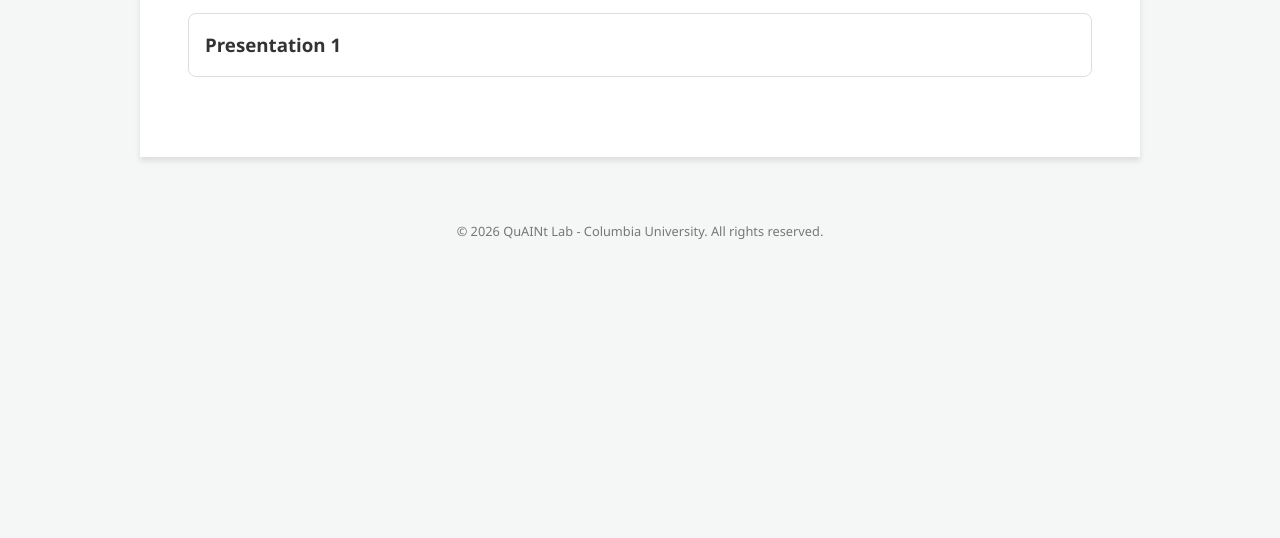
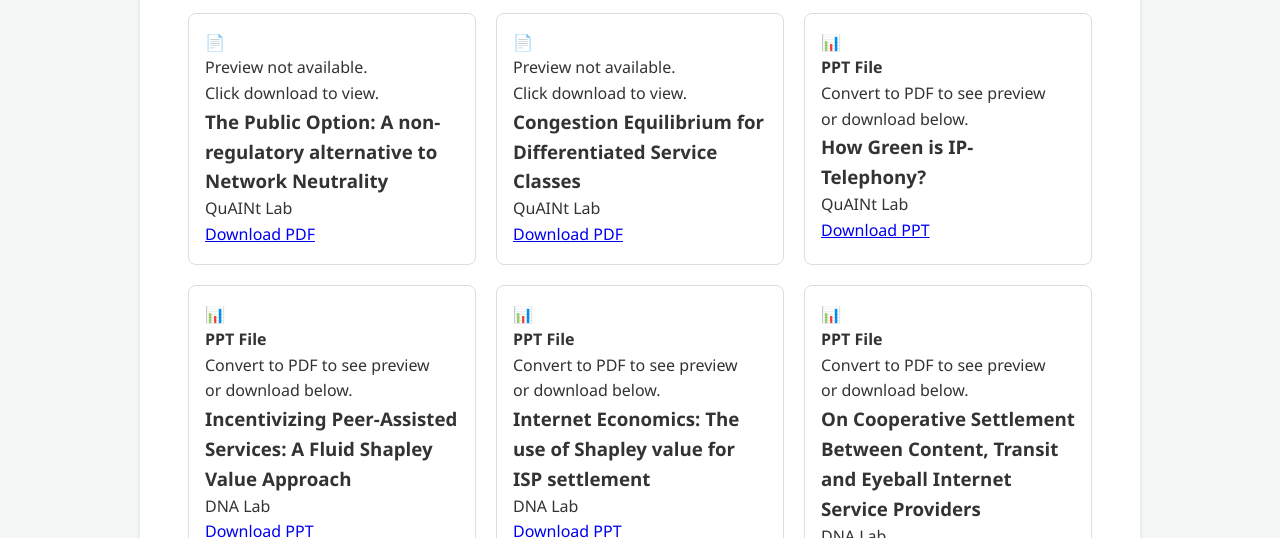
Before and after one commit to justindbeltran/QuAINt-Lab, a plain HTML site: page presentations.html in a window 1280 px wide. Shown: the part 262-800 px from the top of the page. Drawn offline with Linux system fonts and the light colour scheme.

Commit message:
Switching presentations to JS

```diff
--- a/presentations.html
+++ b/presentations.html
@@ -10,7 +10,7 @@
 
 <div class="brand-bar">
     <div class="inner-container">
-        <img src="images/columbia_logo.png" alt="Columbia University Logo">
+         <img src="images/columbia_logo.png" alt="Columbia University Logo" onerror="this.style.display='none'">
     </div>
 </div>
 
@@ -26,14 +26,9 @@
 </header>
 
 <div class="container">
-    <h1> Prior Presentations </h1>
+    <h1>Prior Presentations</h1>
     <section>
-        <div class="grid">
-            <div class="card">
-                <h3> Presentation 1 </h3>
-                <p></p>
-            </div>
-        </div>
+        <div class="grid" id="presentation-grid"></div>
     </section>
 </div>
 
@@ -41,5 +36,51 @@
     &copy; 2026 QuAINt Lab - Columbia University. All rights reserved.
 </footer>
 
+<script src="presentations.js"></script>
+
+<script>
+    const gridContainer = document.getElementById('presentation-grid');
+
+    presentations.forEach(item => {
+        const card = document.createElement('div');
+        card.className = 'card';
+
+        let previewHTML = '';
+
+        if (item.type === 'PDF') {
+            previewHTML = `
+                <object data="${item.url}" type="application/pdf">
+                    <div class="no-preview">
+                        <span>📄</span>
+                        <p>Preview not available.<br>Click download to view.</p>
+                    </div>
+                </object>
+            `;
+        } else {
+            previewHTML = `
+                <div class="no-preview">
+                    <span>📊</span>
+                    <p><strong>${item.type} File</strong><br>Convert to PDF to see preview<br>or download below.</p>
+                </div>
+            `;
+        }
+
+        card.innerHTML = `
+            <div class="card-preview">
+                ${previewHTML}
+            </div>
+            <div class="card-content">
+                <div>
+                    <h3>${item.title}</h3>
+                    <p class="author">${item.author}</p>
+                </div>
+                <a href="${item.url}" class="btn">Download ${item.type}</a>
+            </div>
+        `;
+
+        gridContainer.appendChild(card);
+    });
+</script>
+
 </body>
 </html>
--- /dev/null
+++ b/presentations.js
@@ -0,0 +1,39 @@
+// Warning only PDF's will render (browsers don't support PPT files)
+const presentations = [
+    {
+        "title": "The Public Option: A non-regulatory alternative to Network Neutrality",
+        "author": "QuAINt Lab",
+        "url": "https://uploads.quaint-lab.org/67b79136-f3b5-4917-b329-91d426d105fa.pdf",
+        "type": "PDF"
+    },
+    {
+        "title": "Congestion Equilibrium for Differentiated Service Classes",
+        "author": "QuAINt Lab",
+        "url": "https://uploads.quaint-lab.org/2d58e8fc-69ba-47a1-868a-7289fb886fea.pdf",
+        "type": "PDF"
+    },
+    {
+        "title": "How Green is IP-Telephony?",
+        "author": "QuAINt Lab",
+        "url": "https://uploads.quaint-lab.org/96d4f387-40f1-4f30-ab88-58c427f766e2.ppt",
+        "type": "PPT" // Will show fallback icon until converted to PDF
+    },
+    {
+        "title": "Incentivizing Peer-Assisted Services: A Fluid Shapley Value Approach",
+        "author": "DNA Lab",
+        "url": "https://uploads.quaint-lab.org/e20c20ef-bb9d-4849-ab4e-00b2ab88ef0e.pptx",
+        "type": "PPT"
+    },
+    {
+        "title": "Internet Economics: The use of Shapley value for ISP settlement",
+        "author": "DNA Lab",
+        "url": "https://uploads.quaint-lab.org/b8aad3df-a1dd-4e23-a5cc-6dfa67865a1e.ppt",
+        "type": "PPT"
+    },
+    {
+        "title": "On Cooperative Settlement Between Content, Transit and Eyeball Internet Service Providers",
+        "author": "DNA Lab",
+        "url": "https://uploads.quaint-lab.org/5ab6e3c6-ea73-420d-8dea-8a6662ab41cb.ppt",
+        "type": "PPT"
+    }
+];
```
